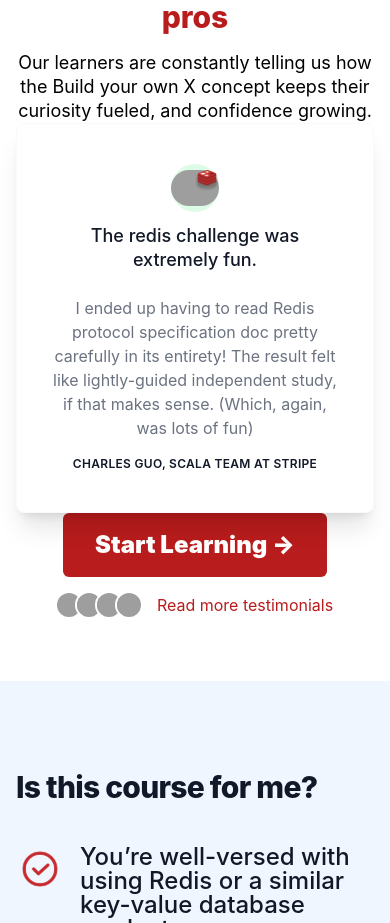
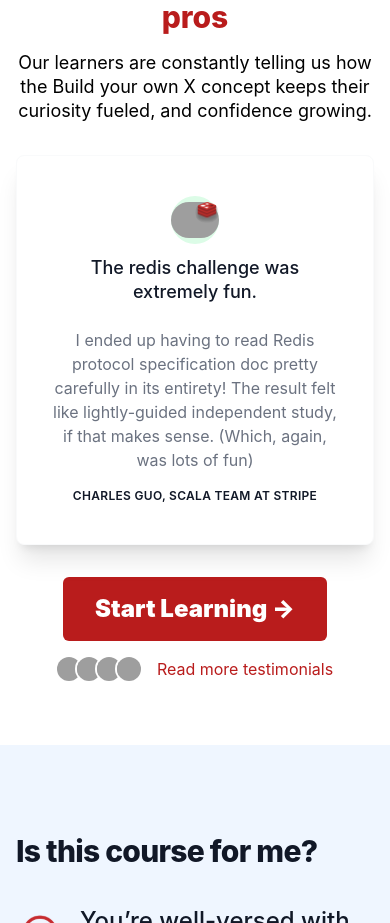
Before and after one commit to sarupbanskota/byor-landing, a Next.js app: page / in a window 390 px wide. Shown: the part 2220-3143 px from the top of the page. Built offline with nearby package versions, Linux system fonts and the light colour scheme; grey boxes are pictures that could not be loaded.

Commit message:
add margin on mobile viewport

```diff
--- a/components/Testimonial/TestimonialCard.js
+++ b/components/Testimonial/TestimonialCard.js
@@ -2,7 +2,7 @@ export { TestimonialCard };
 
 function TestimonialCard() {
   return (
-    <div className="inline-block align-bottom bg-white rounded-lg px-8 py-10 text-left overflow-hidden shadow-xl transform transition-all sm:my-8 sm:align-middle sm:max-w-md sm:w-full border border-gray-50">
+    <div className="inline-block align-bottom bg-white rounded-lg px-8 py-10 text-left overflow-hidden shadow-xl transform transition-all my-8 sm:align-middle sm:max-w-md sm:w-full border border-gray-50">
       <div>
         <div className="mx-auto flex items-center justify-center h-12 w-12 rounded-full bg-green-100">
           <span className="inline-block relative">
```
